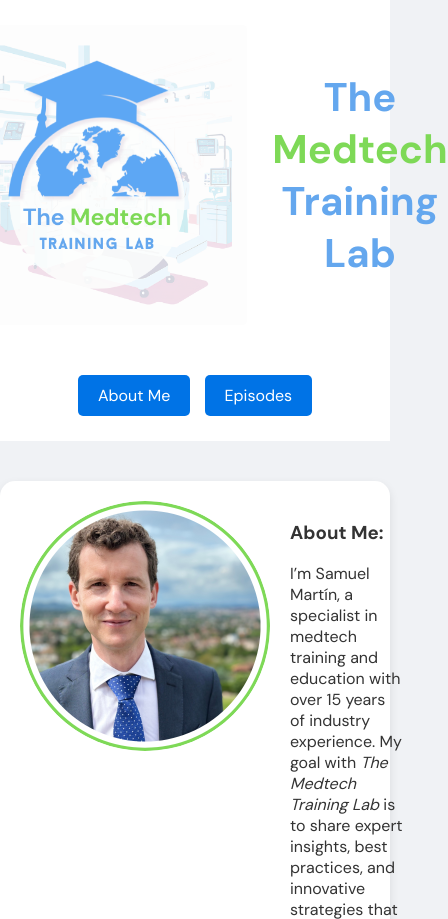
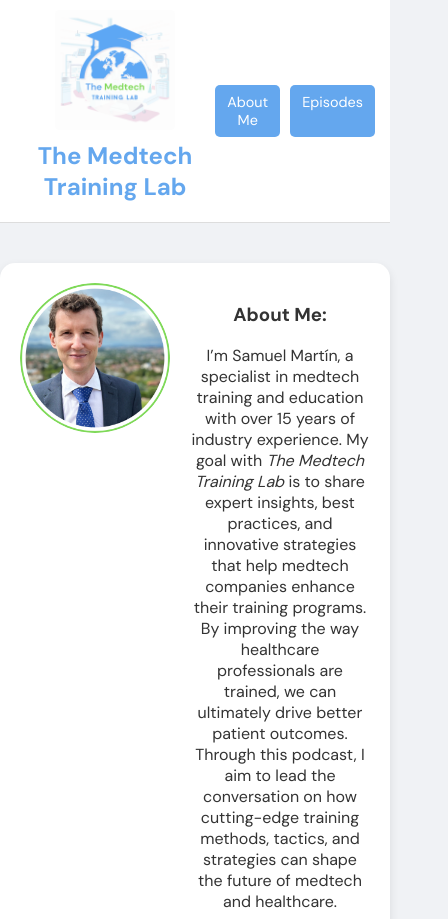
Before and after one commit to papakoala/medtech-training-lab, a plain HTML site: page index.html in a window 390 px wide. Shown: the top 919 px of the page, 448 px wide, since content can reach past the window. Drawn offline with Linux system fonts and the light colour scheme.

Commit message:
Update style.css

```diff
--- a/css/style.css
+++ b/css/style.css
@@ -1,139 +1,226 @@
+/* Global Styles */
 body {
     font-family: 'DM Sans', sans-serif;
     background-color: #f0f2f5;
     color: #333;
     margin: 0;
     padding: 0;
+    display: flex;
+    flex-direction: column;
+    min-height: 100vh;
 }
 
+/* Header Styles */
 header {
     background-color: #ffffff;
-    color: #7ed957;
-    padding: 20px;
+    color: #64a7ee;
+    padding: 10px 15px; /* Adjusted padding */
     text-align: center;
     display: flex;
     align-items: center;
-    justify-content: center;
-    flex-direction: column;
+    justify-content: space-between;
+    flex-direction: row;
+    border-bottom: 1px solid #ddd; /* Clean modern border */
 }
 
+/* Header content styles */
 .header-content {
     display: flex;
     align-items: center;
     justify-content: center;
-    margin-bottom: 20px;
 }
 
 header .logo {
-    width: 300px;
-    height: 300px;
-    margin-right: 20px;
-    border-radius: 10px;
-    background-color: white;
-    padding: 5px;
+    width: 80px;
+    height: 80px;
+    margin-right: 10px;
+    border-radius: 5px;
 }
 
+/* Title adjustments */
 h1 {
-    font-size: 2.5rem;
+    font-size: 1.8rem;
     margin: 0;
+    font-weight: 700; /* Bold for a modern feel */
 }
 
+/* Navigation styles */
 nav {
-    margin-top: 20px;
+    margin-left: auto;
+    display: flex;
+    gap: 10px; /* Space between buttons */
 }
 
+/* Navigation button adjustments */
 nav a {
     color: white;
     text-decoration: none;
-    padding: 10px 20px;
-    background-color: #0073e6; /* Default button color */
+    padding: 8px 15px;
+    background-color: #64a7ee;
     border-radius: 5px;
     transition: background-color 0.3s;
-    display: inline-block;
-    margin: 5px;
+    font-size: 0.9rem;
 }
 
 nav a:hover {
-    background-color: #64a7ee; /* Hover button color */
+    background-color: #004080;
 }
 
-section {
-    margin: 40px auto;
-    padding: 20px;
-    max-width: 900px;
-    background-color: white;
-    box-shadow: 0 4px 10px rgba(0, 0, 0, 0.1);
-    border-radius: 15px;
-}
-
+/* About Me Section */
 .about-me {
     margin: 40px auto;
     padding: 20px;
-    max-width: 900px;
+    max-width: 700px;
     background-color: white;
     box-shadow: 0 4px 10px rgba(0, 0, 0, 0.1);
     border-radius: 15px;
     display: flex;
     align-items: center;
     gap: 20px;
+    flex-direction: row;
 }
 
+/* About Me Content */
 .about-me-content {
     display: flex;
     align-items: flex-start;
     gap: 20px;
+    flex-wrap: wrap; /* Helps wrap content on smaller screens */
 }
 
 .about-me-image {
     border-radius: 50%;
-    width: 250px; /* Adjust size as needed */
-    height: 250px; /* Adjust size as needed */
+    width: 250px;
+    height: 250px;
 }
 
 .about-me-text {
-    flex: 1; /* Ensure text takes up remaining space */
+    flex: 1;
 }
 
-.about-me .buttons {
-    margin-top: 20px; /* Space above buttons */
-}
-
+/* Button styles */
 .about-me .buttons a {
     padding: 10px 20px;
-    background-color: #0073e6; /* Default button color */
-    color: white;
+    background-color: #64a7ee; /* Default state background color */
+    color: white; /* Default state text color */
     border-radius: 5px;
     text-decoration: none;
     margin-right: 10px;
     display: inline-block;
-    transition: background-color 0.3s; /* Added transition for consistency */
 }
 
 .about-me .buttons a:hover {
-    background-color: #64a7ee; /* Hover button color */
+    background-color: white; /* Hover background color */
+    color: #64a7ee; /* Hover text color */
 }
 
-footer {
-    text-align: center;
-    padding: 30px;
-    background-color: #64a7ee; /* Updated color */
-    color: white;
+/* Podcast Sections */
+.episode-section {
+    margin: 40px auto;
+    max-width: 700px; /* Ensure all sections have the same max-width */
+    padding: 20px;
+    background-color: white;
+    box-shadow: 0 4px 10px rgba(0, 0, 0, 0.1);
+    border-radius: 15px;
+    display: flex;
+    flex-direction: column;
+    align-items: center; /* Center-aligns content */
+    text-align: center; /* Center-aligns text */
 }
 
-.the {
-    color: #64a7ee; /* Blue color */
+/* Ensure consistent width for text and center-align */
+.episode-section h2,
+.episode-section p {
+    max-width: 800px; /* Set a consistent max width for text */
+    margin: 0 auto; /* Center-align the text */
+    padding: 10px 0; /* Add padding to separate elements */
 }
 
-.medtech {
-    color: #7ed957; /* Green color */
+/* Podcast iframe styling */
+.episode-section iframe {
+    width: 100%;
+    max-width: 800px; /* Limiting the max width for better alignment */
+    height: 280px;
+    border: none;
+    border-radius: 12px;
+    margin: 20px auto; /* Center the iframe and add vertical spacing */
 }
 
-.training-lab {
-    color: #64a7ee; /* Blue color */
+/* Footer Styles */
+footer {
+    background-color: #ffffff; /* Same background color as header for consistency */
+    color: #64a7ee; /* Same color as the header text */
+    text-align: center;
+    padding: 10px 15px; /* Reduced padding to match header */
+    border-top: 1px solid #ddd; /* Matching the header's border style */
+    font-size: 0.9rem; /* Reduced font size for a more compact look */
+    width: 100%;
+    position: relative;
+    bottom: 0;
+    clear: both;
 }
-h1 {
-    font-family: 'DM Sans', sans-serif;
-    font-weight: bold; /* Use bold weight */
-    font-size: 2.5rem;
-    margin: 0;
+
+/* Responsive Adjustments */
+@media (max-width: 768px) {
+    /* Stack logo and title vertically */
+    .header-content {
+        flex-direction: column;
+        margin-bottom: 10px;
+    }
+
+    /* Resize logo on smaller screens */
+    header .logo {
+        width: 120px;
+        height: 120px;
+        margin-right: 0;
+        margin-bottom: 10px;
+    }
+
+    /* Adjust title size */
+    h1 {
+        font-size: 1.5rem;
+    }
+
+    /* Navigation button size adjustments */
+    nav a {
+        padding: 8px 12px;
+        font-size: 0.9rem;
+    }
+
+    /* Adjust About Me section layout */
+    .about-me {
+        flex-direction: column;
+        text-align: center;
+    }
+
+    /* Center image on smaller screens */
+    .about-me-image {
+        margin-bottom: 20px;
+        width: 150px;
+        height: 150px;
+    }
+
+    /* Resize and center About Me text */
+    .about-me-text {
+        text-align: center;
+    }
+
+    /* Adjust button sizes in About Me section */
+    .about-me .buttons a {
+        padding: 8px 15px;
+        font-size: 0.9rem;
+        margin-bottom: 10px;
+    }
+
+    /* Podcast iframe width on mobile */
+    .episode-section iframe {
+        max-width: 100%;
+        height: auto;
+    }
+
+    /* Footer alignment */
+    footer {
+        padding: 10px 15px; /* Ensure footer padding stays reduced on smaller screens */
+        font-size: 0.8rem;
+    }
 }
```
